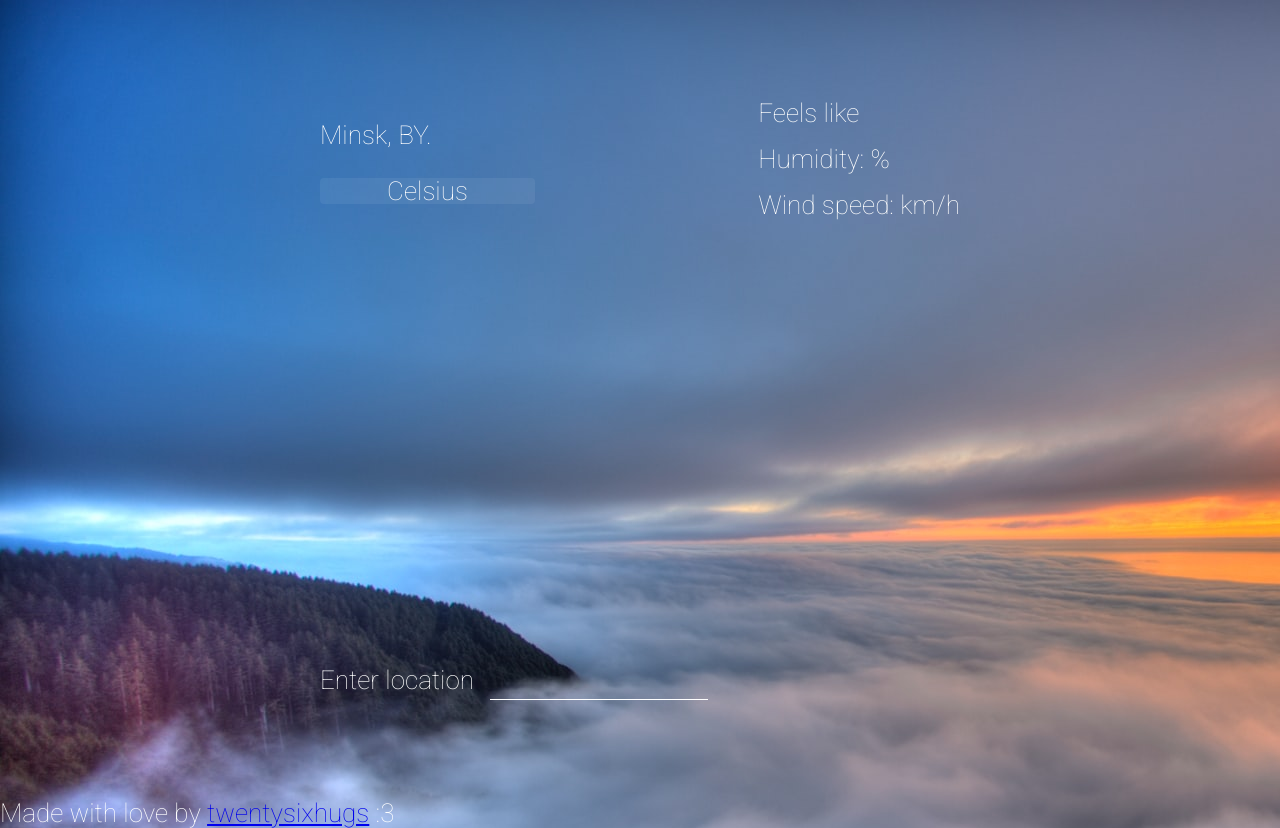
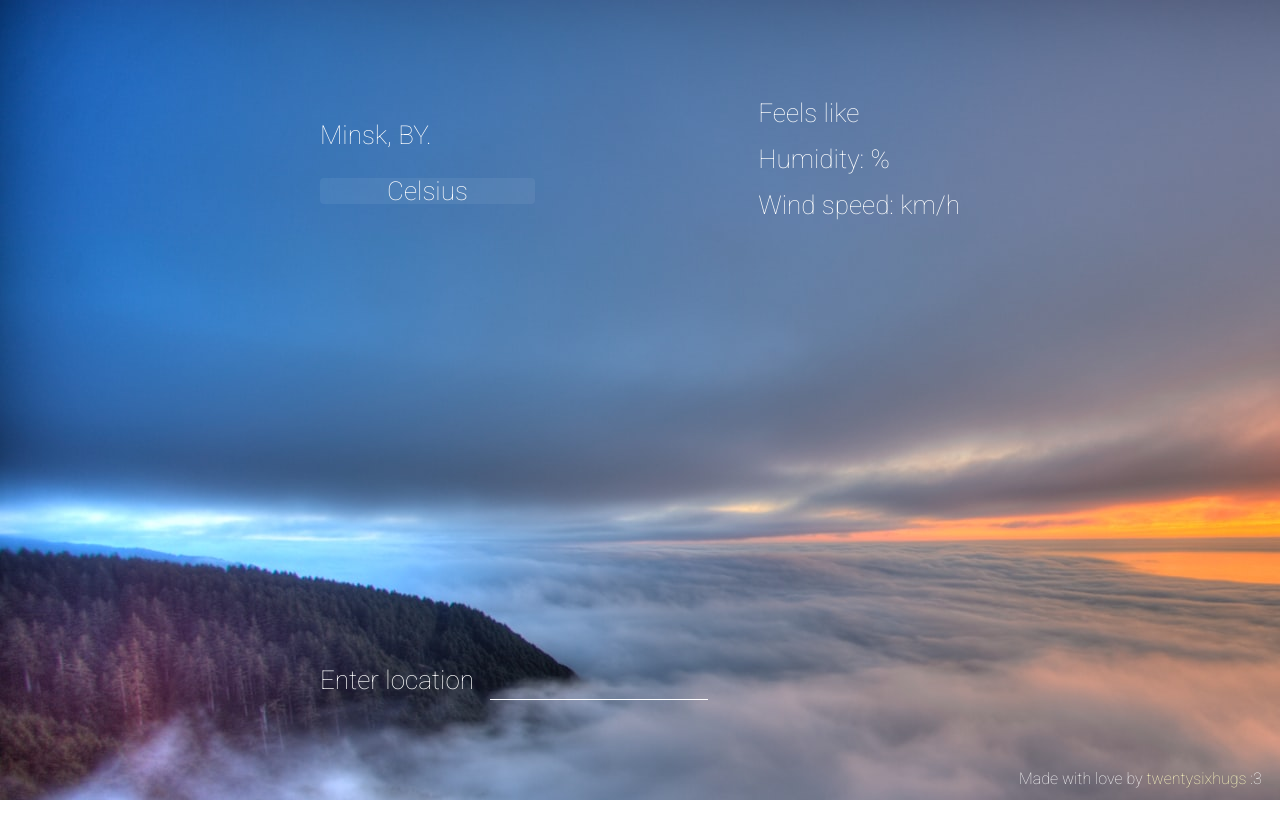
Before and after one commit to twentysixhugs/Weather-app, a plain HTML site: page index.html in a window 1280 px wide. After the commit the page ends 800 px from the top, so only its background shows below. Drawn offline with Linux system fonts and the light colour scheme; no server answers.

Commit message:
style footer

```diff
--- a/style.css
+++ b/style.css
@@ -157,3 +157,17 @@ body {
 .search__input:focus {
   outline: none;
 }
+
+/* Footer */
+
+.footer {
+  position: absolute;
+  bottom: 0.5rem;
+  right: 0.7rem;
+  font-size: 16px;
+}
+
+.footer__link {
+  text-decoration: none;
+  color: rgb(255, 251, 192);
+}
```
